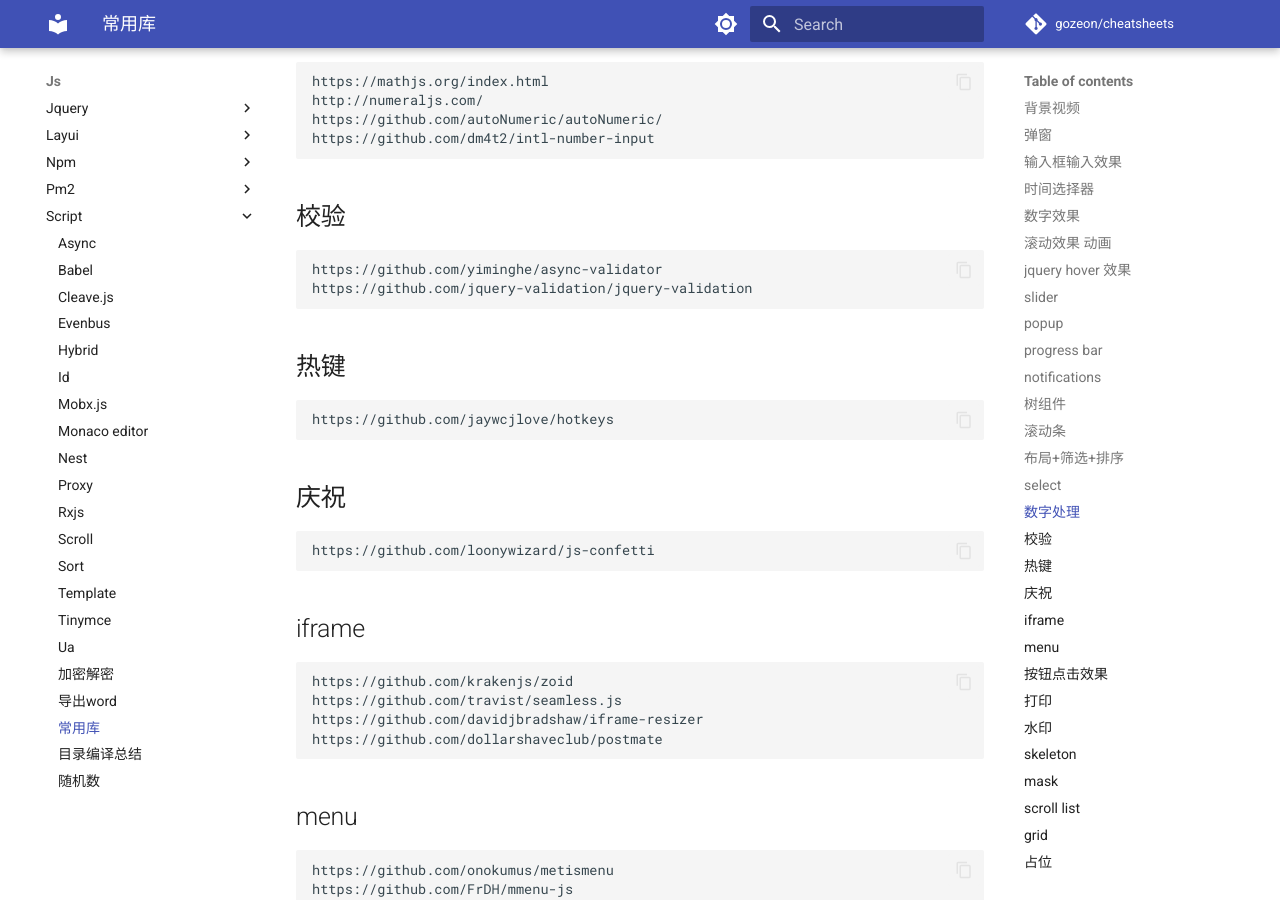
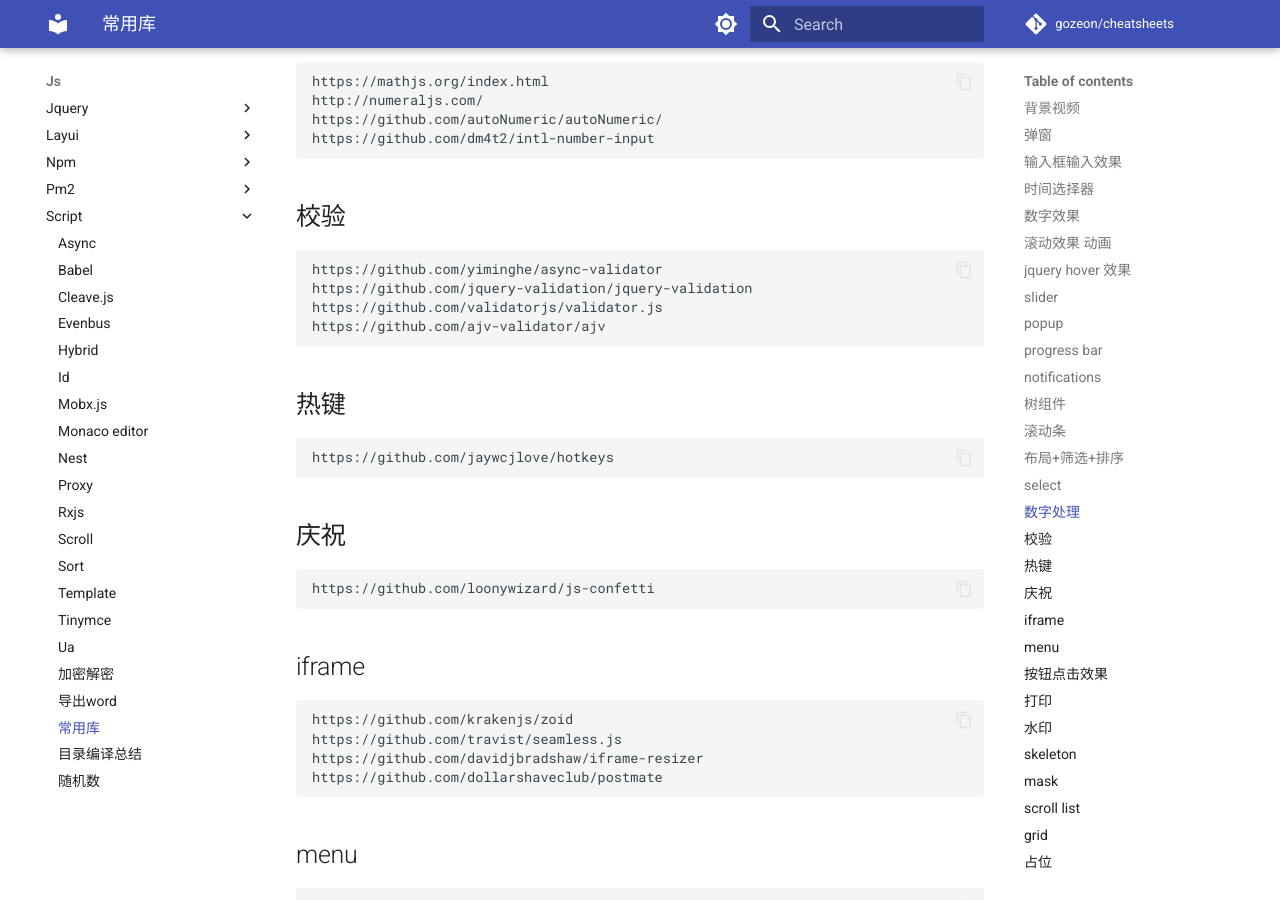
Before and after one commit to gozeon/cheatsheets, an MkDocs documentation site: the page built from docs/js/script/常用库.md, in a window 1280 px wide and 900 px high, scrolled down 2544 px. Built offline with MkDocs 1.6.1 and Material for MkDocs 9.7.7, drawn with Linux system fonts in a browser that asks for light colours; comment, search, counter and statistics services are not loaded; some of the changed lines change nothing that is shown.

Commit message:
Update 常用库.md

```diff
--- a/docs/js/script/常用库.md
+++ b/docs/js/script/常用库.md
@@ -89,6 +89,8 @@
 
     https://github.com/yiminghe/async-validator
     https://github.com/jquery-validation/jquery-validation
+    https://github.com/validatorjs/validator.js
+    https://github.com/ajv-validator/ajv
 
 ## 热键
 
```
